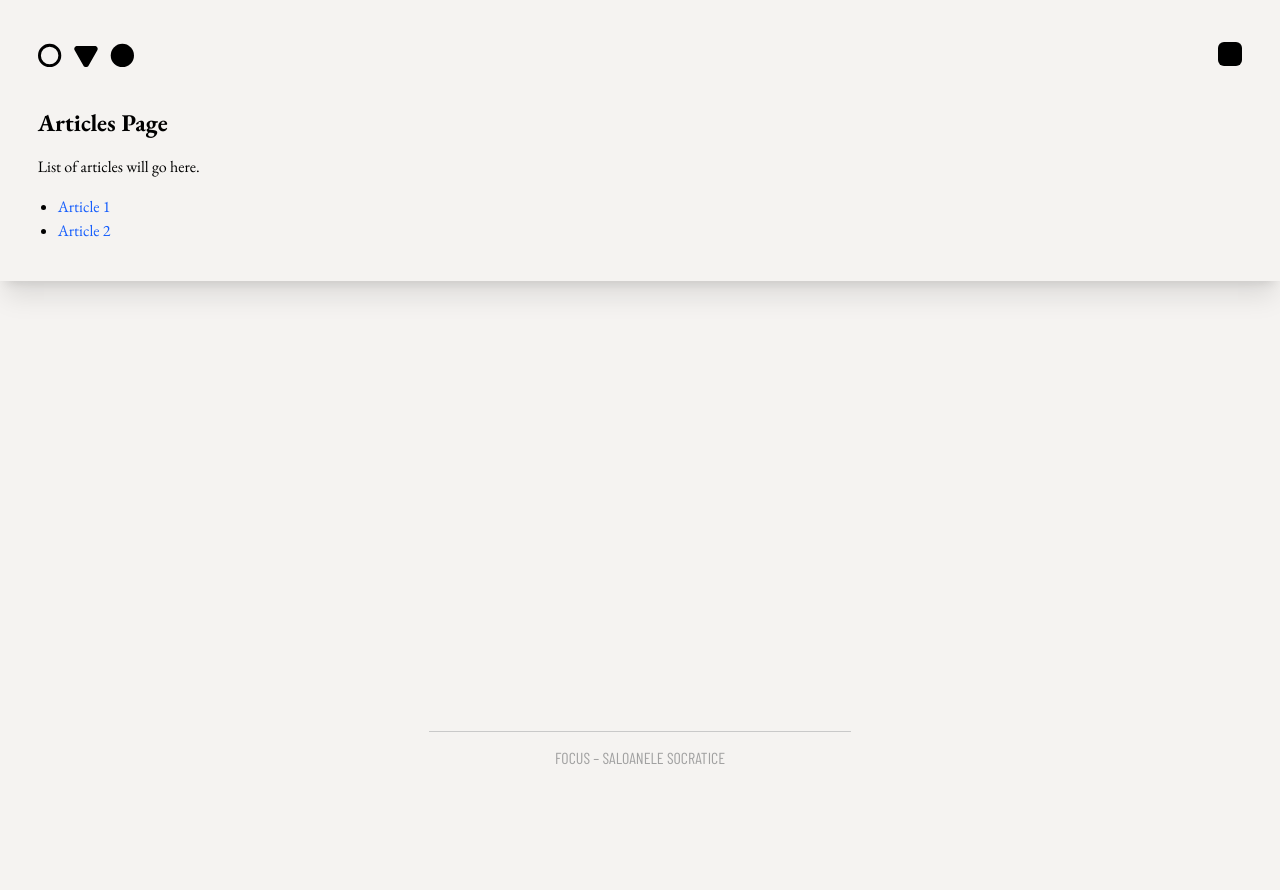
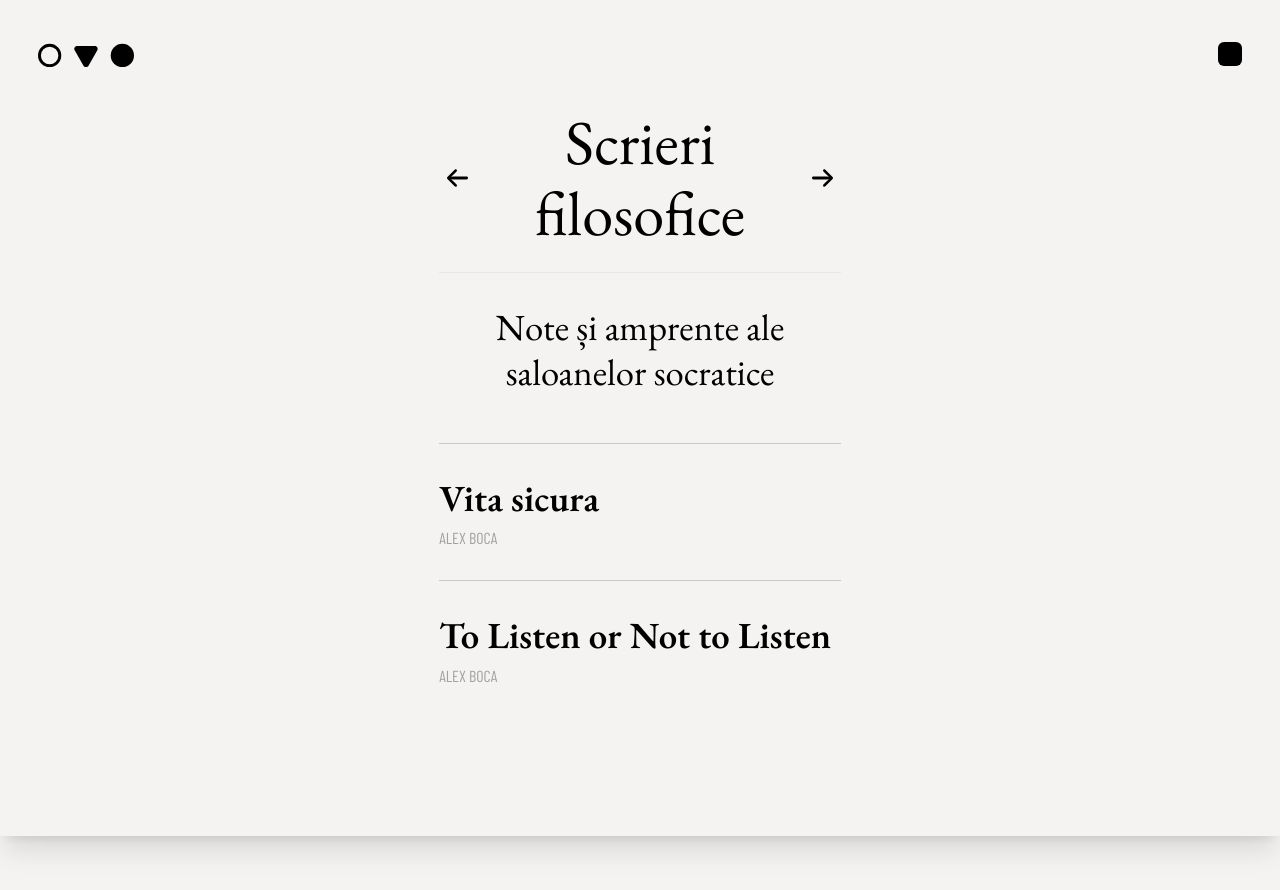
Before and after one commit to abraslasu/abraslasu.github.io, a React (Vite) app: page /articles in a window 1280 px wide. Shown: the top 890 px of the page. Before the commit the page ends 800 px from the top, so only its background shows below. Built offline with nearby package versions, Linux system fonts and the light colour scheme; a web font is replaced by a local one.

Commit message:
spacing and layout refinements to homepage

```diff
--- a/src/pages/Articles.tsx
+++ b/src/pages/Articles.tsx
@@ -1,18 +1,101 @@
-import { Link } from 'react-router-dom';
+import { useState } from 'react';
+import { Link, useOutletContext } from 'react-router-dom';
+import ArrowLeft from '../assets/arrow-left.svg';
+import ArrowRight from '../assets/arrow-right.svg';
+import WhatsappPng from '../assets/whatsapp.png'; // Reusing for the "Load More" button style
+
+// Define the context type locally
+type MainLayoutContextType = {
+  toggleMenu: () => void;
+  openMenu: () => void;
+  closeMenu: () => void;
+};
+
+type Article = {
+  id: string;
+  title: string;
+  author: string;
+};
+
+// Mock Data
+const INITIAL_ARTICLES: Article[] = [
+  { id: 'vita-sicura', title: 'Vita sicura', author: 'Alex Boca' },
+  { id: 'to-listen', title: 'To Listen or Not to Listen', author: 'Alex Boca' },
+];
 
 export default function Articles() {
+  const { openMenu } = useOutletContext<MainLayoutContextType>();
+  const [articles, setArticles] = useState<Article[]>(INITIAL_ARTICLES);
+  const [hasMore, setHasMore] = useState(false); // Set to true if > 10 articles
+
+  // Logic to load more would go here
+  const handleLoadMore = () => {
+    // Fetch more articles...
+    console.log("Load more clicked");
+  };
+
   return (
-    <div>
-      <h2 className="text-2xl font-bold mb-4">Articles Page</h2>
-      <p className="mb-4">List of articles will go here.</p>
-      <ul className="list-disc pl-5">
-        <li>
-          <Link to="/articles/1" className="text-blue-600 hover:underline">Article 1</Link>
-        </li>
-        <li>
-          <Link to="/articles/2" className="text-blue-600 hover:underline">Article 2</Link>
-        </li>
-      </ul>
+    <div className="flex justify-center pb-20">
+      <div className="w-full md:w-1/3 flex flex-col gap-12">
+
+        {/* Page Title & Navigation */}
+        <div className="flex flex-col gap-8">
+          <div className="flex items-center justify-between border-b border-[#E7E7E7] pb-6">
+            <Link to="/etiquette" className="p-2 hover:opacity-70 transition-opacity">
+              <img src={ArrowLeft} alt="Previous" className="h-6 w-6" />
+            </Link>
+
+            <button
+              onClick={openMenu}
+              className="typo-h2 text-center hover:opacity-70 transition-opacity"
+            >
+              Scrieri filosofice
+            </button>
+
+            <Link to="/how" className="p-2 hover:opacity-70 transition-opacity">
+              <img src={ArrowRight} alt="Next" className="h-6 w-6" />
+            </Link>
+          </div>
+
+          <p className="typo-leading-p text-palette-5 text-center">
+            Note și amprente ale saloanelor socratice
+          </p>
+        </div>
+
+        {/* Articles List */}
+        <div className="flex flex-col">
+          {articles.map((article) => (
+            <div key={article.id} className="border-t border-[#C9C9C9] py-8 flex flex-col gap-2 group">
+              <Link to={`/articles/${article.id}`} className="block">
+                <h3 className="typo-h3 text-black group-hover:opacity-70 transition-opacity">
+                  {article.title}
+                </h3>
+              </Link>
+              <p className="typo-caption text-[#A1A1A1] uppercase">{article.author}</p>
+            </div>
+          ))}
+        </div>
+
+        {/* Load More Button (Conditional) */}
+        {hasMore && (
+          <div className="w-full border-y border-black py-4 flex justify-center items-center hover:bg-black/5 transition-colors cursor-pointer">
+            <button
+              onClick={handleLoadMore}
+              className="flex items-center gap-4 w-full justify-center"
+            >
+              {/* Reusing the style, maybe without the icon if not specified,
+                  but user said "same style as the button used for whatsapp".
+                  The whatsapp button has an icon. I'll omit the icon for "Load More" unless requested,
+                  or use a generic plus icon?
+                  User said "same style", implying the visual look (borders, spacing, font).
+                  I will keep it simple text for now as no icon was provided for "Load More".
+              */}
+              <h4 className="typo-h4 text-black uppercase tracking-wider">ARATĂ MAI MULTE</h4>
+            </button>
+          </div>
+        )}
+
+      </div>
     </div>
   );
 }
--- a/src/pages/Home.tsx
+++ b/src/pages/Home.tsx
@@ -1,15 +1,58 @@
+import { useState, useRef, useEffect } from 'react';
 import { Link } from 'react-router-dom';
 import LozPng from '../assets/loz.png';
 import WhatsappPng from '../assets/whatsapp.png';
 
 export default function Home() {
+  const [mousePos, setMousePos] = useState({ x: 0, y: 0 });
+  const containerRef = useRef<HTMLDivElement>(null);
+
+  const handleMouseMove = (e: React.MouseEvent<HTMLDivElement>) => {
+    if (containerRef.current) {
+      const rect = containerRef.current.getBoundingClientRect();
+      setMousePos({
+        x: e.clientX - rect.left,
+        y: e.clientY - rect.top,
+      });
+    }
+  };
+
   return (
-    <div className="flex flex-col gap-20 pb-20">
+    <div className="flex flex-col gap-20 pb-20 pt-20">
       {/* Section 1: Intro */}
-      <section className="flex flex-col gap-6">
+      <section className="flex flex-col gap-1 mb-20">
         <h2 className="typo-h2 text-palette-5">Invitație la saloanele socratice</h2>
-        <h1 className="typo-h1 text-palette-5 leading-none -ml-1">FOCUS</h1>
-        <p className="typo-leading-p text-palette-5 max-w-2xl">
+
+        {/* Blurry Text Container */}
+        <div
+          ref={containerRef}
+          onMouseMove={handleMouseMove}
+          className="relative w-fit cursor-none select-none"
+        >
+          {/* Base Layer: Blurred Text */}
+          <h1
+            className="typo-h1 text-palette-5 leading-none -ml-1 blur-md"
+            style={{
+              maskImage: `radial-gradient(circle 300px at ${mousePos.x}px ${mousePos.y}px, transparent 100%, black 100%)`,
+              WebkitMaskImage: `radial-gradient(circle 300px at ${mousePos.x}px ${mousePos.y}px, transparent 100%, black 100%)`,
+            }}
+          >
+            FOCUS
+          </h1>
+
+          {/* Top Layer: Clear Text with Mask */}
+          <h1
+            className="typo-h1 text-palette-5 leading-none -ml-1 absolute top-0 left-0 pointer-events-none"
+            style={{
+              maskImage: `radial-gradient(circle 300px at ${mousePos.x}px ${mousePos.y}px, black 100%, transparent 100%)`,
+              WebkitMaskImage: `radial-gradient(circle 300px at ${mousePos.x}px ${mousePos.y}px, black 100%, transparent 100%)`,
+            }}
+          >
+            FOCUS
+          </h1>
+        </div>
+
+        <p className="typo-leading-p text-palette-5 w-[60vw] mt-6">
           Un spațiu dedicat dialogului, unde ne întâlnim pentru a explora idei și curiozități, aplicând lentila filosofiei practice.
         </p>
       </section>
@@ -18,25 +61,25 @@ export default function Home() {
       <section className="bg-white w-full">
         <div className="grid grid-cols-1 md:grid-cols-2">
           {/* Row 1, Col 1 */}
-          <Link to="/why" className="group border-t border-[#E7E7E7] p-6 min-h-[200px] flex flex-col justify-between hover:bg-gray-50 transition-colors">
+          <Link to="/why" className="group border-t border-[#E7E7E7] px-6 pt-3 pb-[4.5rem] min-h-[200px] flex flex-col justify-between hover:bg-gray-50 transition-colors">
             <span className="typo-caption text-[#A1A1A1]">01</span>
             <h3 className="typo-h3 text-black group-hover:translate-x-2 transition-transform">De ce FOCUS?</h3>
           </Link>
 
           {/* Row 1, Col 2 */}
-          <Link to="/how" className="group border-t border-[#E7E7E7] p-6 min-h-[200px] flex flex-col justify-between hover:bg-gray-50 transition-colors">
+          <Link to="/how" className="group border-t border-[#E7E7E7] px-6 pt-3 pb-[4.5rem] min-h-[200px] flex flex-col justify-between hover:bg-gray-50 transition-colors">
             <span className="typo-caption text-[#A1A1A1]">02</span>
             <h3 className="typo-h3 text-black group-hover:translate-x-2 transition-transform">Cum se practică?</h3>
           </Link>
 
           {/* Row 2, Col 1 */}
-          <Link to="/etiquette" className="group border-t border-[#E7E7E7] p-6 min-h-[200px] flex flex-col justify-between hover:bg-gray-50 transition-colors">
+          <Link to="/etiquette" className="group border-t border-[#E7E7E7] px-6 pt-3 pb-[4.5rem] min-h-[200px] flex flex-col justify-between hover:bg-gray-50 transition-colors">
             <span className="typo-caption text-[#A1A1A1]">03</span>
             <h3 className="typo-h3 text-black group-hover:translate-x-2 transition-transform">Cum participi?</h3>
           </Link>
 
           {/* Row 2, Col 2 */}
-          <Link to="/articles" className="group border-t border-[#E7E7E7] p-6 min-h-[200px] flex flex-col justify-between hover:bg-gray-50 transition-colors">
+          <Link to="/articles" className="group border-t border-[#E7E7E7] px-6 pt-3 pb-[4.5rem] min-h-[200px] flex flex-col justify-between hover:bg-gray-50 transition-colors">
             <span className="typo-caption text-[#A1A1A1]">04</span>
             <h3 className="typo-h3 text-black group-hover:translate-x-2 transition-transform">Scrieri</h3>
           </Link>
@@ -44,7 +87,7 @@ export default function Home() {
       </section>
 
       {/* Section 3: Lozul Filozofic */}
-      <section className="flex flex-col gap-12">
+      <section className="flex flex-col gap-12 mt-20">
         <div className="flex flex-col gap-4">
           <h2 className="typo-h2 text-palette-5">Lozul Filozofic</h2>
           <p className="typo-leading-p text-palette-5">Încearcă-ți norocul la înțelepciune!</p>
@@ -71,7 +114,7 @@ export default function Home() {
       </section>
 
       {/* Section 4: Whatsapp Join */}
-      <section className="border-t border-[#C9C9C9] pt-12 flex flex-col gap-12">
+      <section className="border-t border-[#C9C9C9] pt-12 flex flex-col gap-12 mt-20">
         <div className="flex flex-col gap-4">
           <h2 className="typo-h2 text-palette-5">Alătură-te conversației</h2>
           <p className="typo-leading-p text-palette-5">
@@ -79,7 +122,7 @@ export default function Home() {
           </p>
         </div>
 
-        <div className="w-full border-y border-black py-8 flex justify-center items-center hover:bg-black/5 transition-colors cursor-pointer">
+        <div className="w-[30vw] border border-black py-8 flex justify-center items-center hover:bg-black/5 transition-colors cursor-pointer">
           <a
             href="https://chat.whatsapp.com/your-group-link" // Placeholder link
             target="_blank"
```
